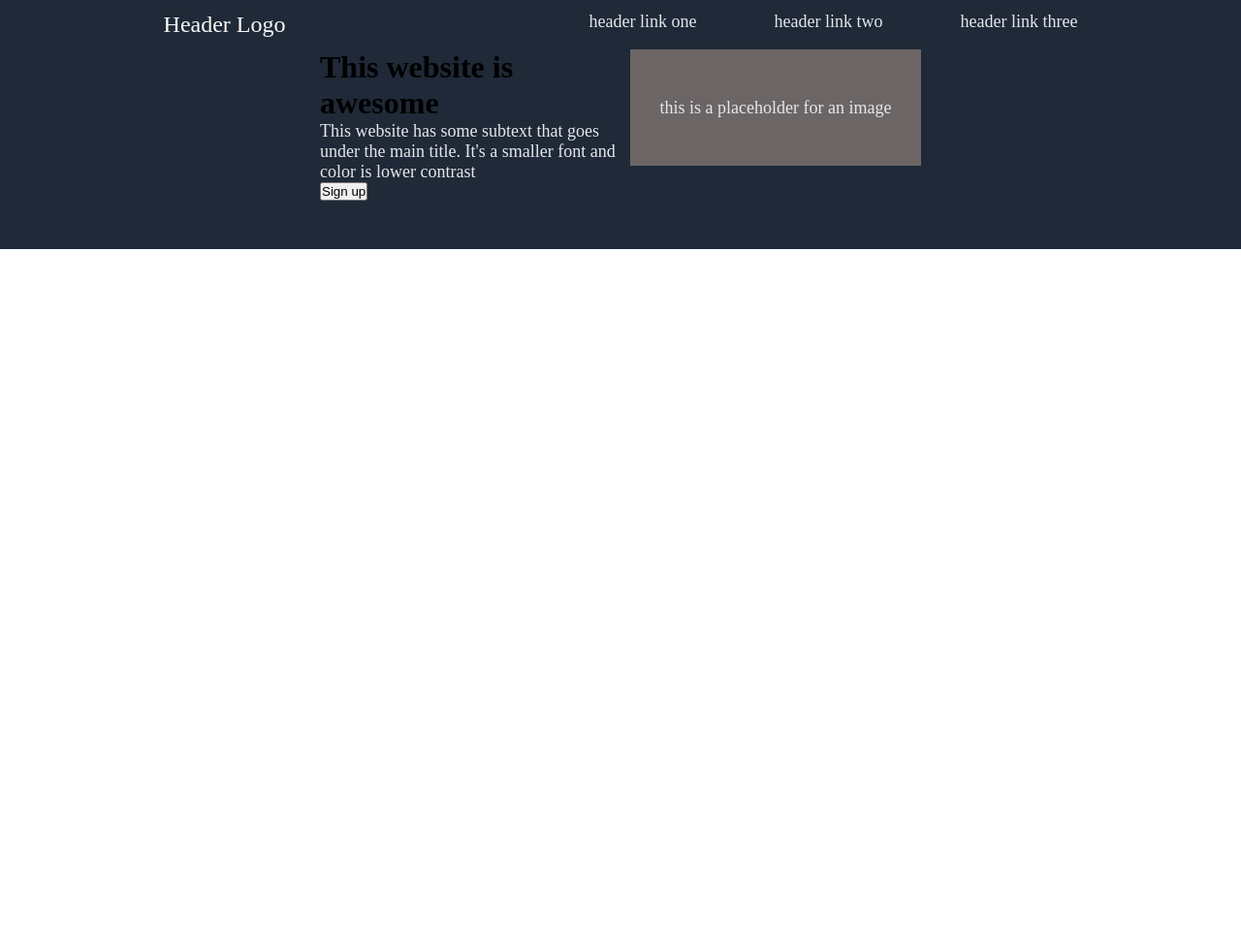
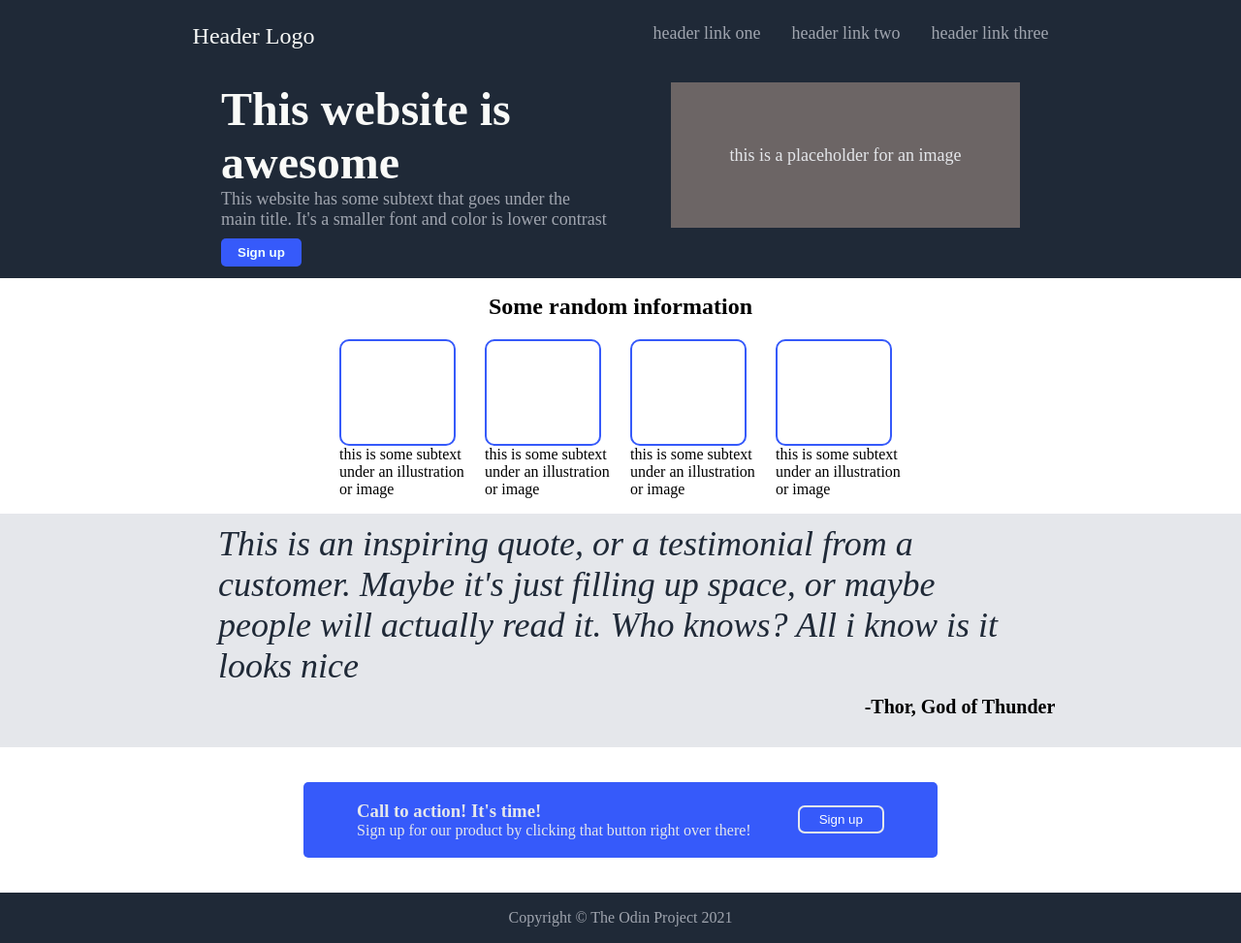
Before and after one commit to Eddy518/landing-page, a plain HTML site: page index.html in a window 1280 px wide. Shown: the whole page at 97% size. Before the commit the page ends 800 px from the top, so only its background shows below. Drawn offline with Linux system fonts and the light colour scheme.

Commit message:
Fix spacing around elements

```diff
--- a/index.html
+++ b/index.html
@@ -7,6 +7,7 @@
     <link rel="stylesheet" href="style.css" />
   </head>
   <body>
+    <div class="nav-header">
       <div class="nav">
         <div class="logo">Header Logo</div>
         <ul class="right-links">
@@ -28,5 +29,49 @@
           <div class="image-text">this is a placeholder for an image</div>
         </div>
       </div>
+    </div>
+    <div class="info-container">
+      <h2>Some random information</h2>
+      <div class="info">
+        <div class="info-images">
+          <div class="image"></div>
+          <p>this is some subtext under an illustration or image</p>
+        </div>
+        <div class="info-images">
+          <div class="image"></div>
+          <p>this is some subtext under an illustration or image</p>
+        </div>
+        <div class="info-images">
+          <div class="image"></div>
+          <p>this is some subtext under an illustration or image</p>
+        </div>
+        <div class="info-images">
+          <div class="image"></div>
+          <p>this is some subtext under an illustration or image</p>
+        </div>
+      </div>
+    </div>
+    <div class="quote-container">
+      <div class="text">
+        This is an inspiring quote, or a testimonial from a customer. Maybe it's
+        just filling up space, or maybe people will actually read it. Who knows?
+        All i know is it looks nice
+      </div>
+      <div class="cite">-Thor, God of Thunder</div>
+    </div>
+    <div class="signup-container">
+      <div class="signing-container">
+        <div class="sign-text">
+          <h3>Call to action! It's time!</h3>
+          <p>
+            Sign up for our product by clicking that button right over there!
+          </p>
+        </div>
+        <div class="sign-below">
+          <button>Sign up</button>
+        </div>
+      </div>
+    </div>
+    <div class="footer">Copyright &copy; The Odin Project 2021</div>
   </body>
 </html>
--- a/style.css
+++ b/style.css
@@ -1,32 +1,52 @@
 * {
   margin: 0;
   padding: 0;
+  box-sizing: border-box;
+}
+body {
+  height: 100vh;
+  display: flex;
+  flex-direction: column;
+  justify-content: space-between;
+  gap: 1em;
 }
 .nav {
   display: flex;
   justify-content: space-around;
 }
-.nav,
-.header-container {
+.info-container {
+  display: flex;
+  flex-direction: column;
+  justify-content: center;
+  gap: 1.2em;
+}
+.nav-header {
   background-color: #1f2937;
+  display: flex;
+  flex-direction: column;
+  gap: 1.4em;
+  padding: 12px;
 }
 .right-links {
   display: flex;
-  gap: 5em;
+  gap: 2em;
 }
 .header-container {
   display: flex;
   justify-content: center;
+  gap: 4em;
 }
 .header-text {
-  width: 320px;
-  padding-bottom: 50px;
+  width: 400px;
+}
+.header-text p {
+  margin-bottom: 9px;
 }
 /* Color and font tweaks */
 a,
 .header-text > p {
   font-size: 18px;
-  color: #e5e7eb;
+  color: #a0a5af;
 }
 ul li {
   list-style-type: none;
@@ -38,13 +58,18 @@ li a {
   font-size: 24px;
   color: #f9faf8;
 }
+div > h1 {
+  font-size: 48px;
+  font-weight: bolder;
+  color: #f9faf8;
+}
 /*  */
 .nav {
   padding: 12px;
 }
 .header-image {
-  width: 300px;
-  height: 120px;
+  width: 360px;
+  height: 150px;
   flex-shrink: 0;
   background-color: #6c6565;
   font-size: 18px;
@@ -53,3 +78,88 @@ li a {
   justify-content: center;
   align-items: center;
 }
+
+button.sign-up {
+  padding: 7px 17px;
+  background-color: #365afa;
+  border-radius: 5px;
+  border: none;
+  color: azure;
+  font-weight: 600;
+}
+.info {
+  display: flex;
+  justify-content: center;
+  gap: 20px;
+}
+.info-container h2 {
+  text-align: center;
+}
+.info-images p {
+  width: 130px;
+}
+.image {
+  width: 120px;
+  height: 110px;
+  border-radius: 10px;
+  border: 2px solid #365afa;
+}
+.quote-container {
+  background-color: #e5e7eb;
+  display: flex;
+  flex-direction: column;
+  align-items: center;
+  justify-content: center;
+  padding-bottom: 30px;
+}
+.text {
+  min-width: 700px;
+  height: auto;
+}
+.text {
+  padding: 10px;
+  font-size: 36px;
+  font-weight: light;
+  font-style: italic;
+  color: #1f2937;
+  width: 850px;
+}
+.cite {
+  align-self: center;
+  font-size: 20px;
+  font-weight: 700;
+  margin-right: -700px;
+}
+div.signup-container {
+  padding: 20px;
+  display: flex;
+  justify-content: center;
+  align-items: center;
+}
+.signing-container {
+  padding: 19px 55px;
+  display: flex;
+  align-items: center;
+  gap: 3em;
+  background-color: #365afa;
+  border-radius: 5px;
+}
+.sign-below button {
+  background-color: #365afa;
+  color: #fbfcff;
+  border: 2px solid #e5e7eb;
+  border-radius: 7px;
+  padding: 5px 20px;
+}
+.sign-text h3,
+.sign-text p {
+  color: #e5e7eb;
+}
+.footer {
+  display: flex;
+  justify-content: center;
+  align-items: center;
+  padding: 17px;
+  background-color: #1f2937;
+  color: #a0a5af;
+}
```
Lines whose indentation alone changed are shown as unchanged.
